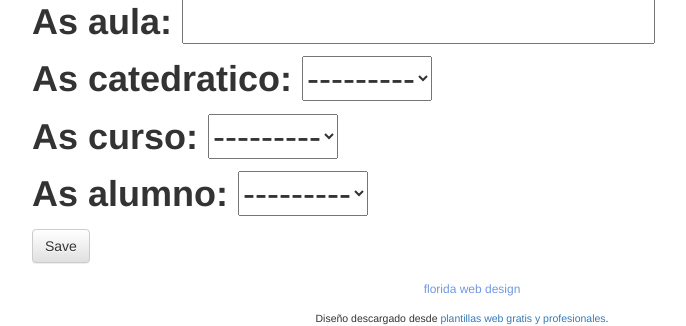
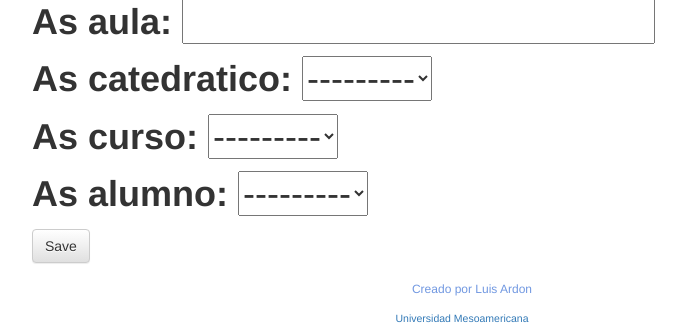
Before and after one commit to luisma15/pfinal, a Django app: page /ingresarAsignacion/ in a window 1280 px wide. Shown: the part 532-858 px from the top of the page, without its empty margins (178-864 px from the left). Run offline with Django 3.2, Linux system fonts and the light colour scheme; data that the repository does not hold is empty; some libraries are stand-ins or nearby versions.

Commit message:
Version final 1.1

```diff
--- a/blogclases/templates/blogclases/base.html
+++ b/blogclases/templates/blogclases/base.html
@@ -37,8 +37,8 @@
 									 {% endblock %}
 					</h3>
 
-            <div id="footer"><h3><a href="http://www.bryantsmith.com">florida web design</a></h3></div>
+            <div id="footer"><h3><a href="http://www.facebook.com">Creado por Luis Ardon</a></h3></div>
       </div>
    </div>
-<div style="text-align: center; font-size: 0.75em;">Diseño descargado desde <a href="http://www.misplantillas.com/">plantillas web gratis y profesionales</a>.</div></body>
+<div style="text-align: center; font-size: 0.75em;"><a href="http://www.mesoamericana.edu.gt"/a> Universidad Mesoamericana </div></body>
 </html>
```
